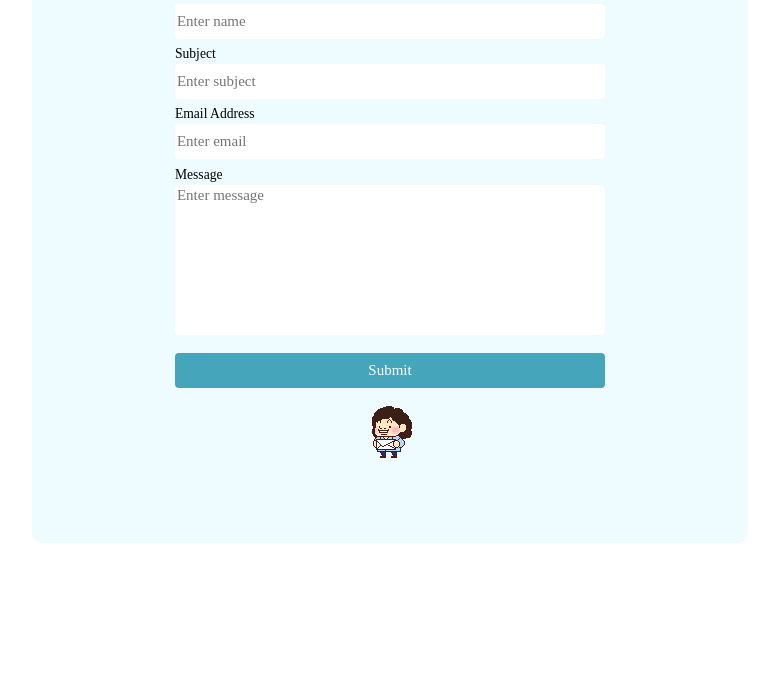
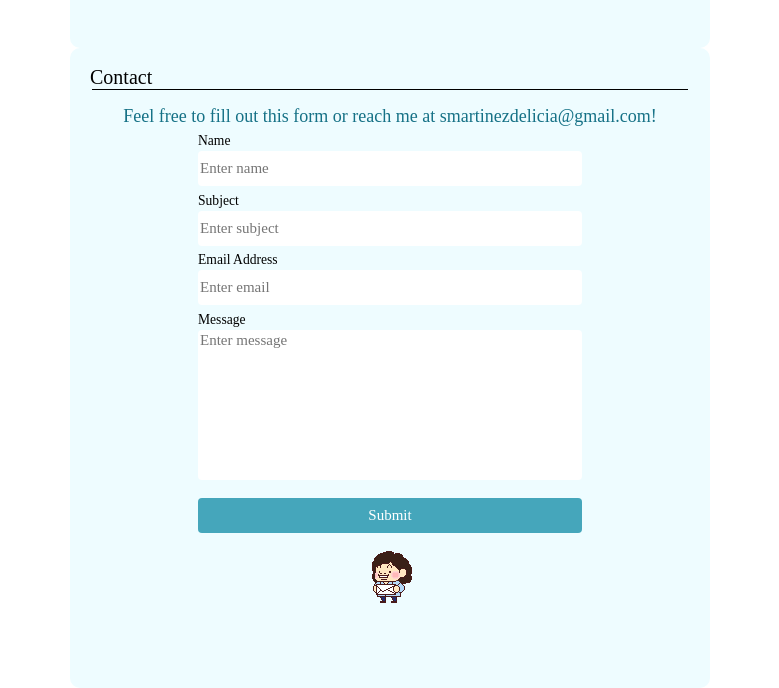
Before and after one commit to Stephanie-Delicia/stephanie-delicia.github.io, a PHP site: page / in a window 1280 px wide. Shown: the part 2423-3111 px from the top of the page, without its empty margins (250-1029 px from the left). Before the commit the page ends 2966 px from the top, so only its background shows below. Run offline with PHP 8.4, Linux system fonts and the light colour scheme.

Commit message:
Add files via upload

```diff
--- a/css/styles.css
+++ b/css/styles.css
@@ -107,8 +107,8 @@ body {
 
 .content {
   padding-top: 140px;
-  margin-left: 22%;
-  margin-right: 22%;
+  margin-left: 25%;
+  margin-right: 25%;
 }
 
 .sticky {
```
